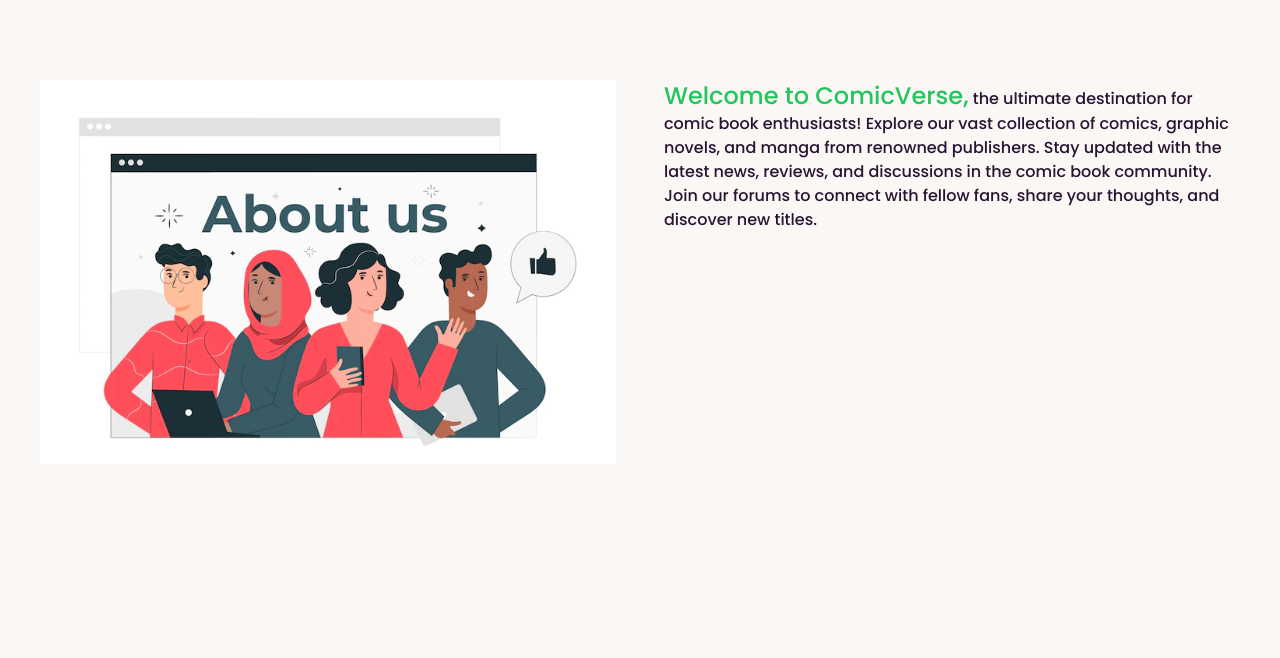
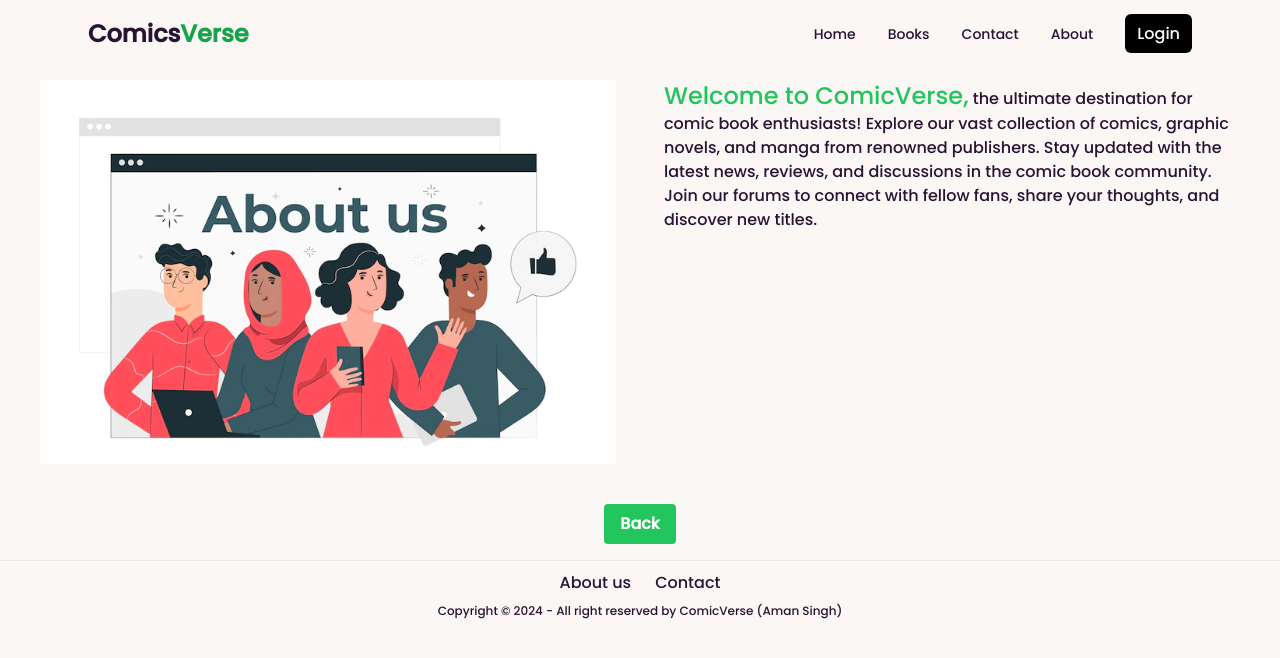
Before and after one commit to amansingh8299/comicsverse, a React (Vite) app in the folder frontend/: page /about in a window 1280 px wide. Shown: the top 658 px of the page. Built offline with nearby package versions, Linux system fonts and the light colour scheme.

Commit message:
minor changes

```diff
--- a/frontend/src/App.jsx
+++ b/frontend/src/App.jsx
@@ -7,6 +7,7 @@ import { Toaster } from "react-hot-toast";
 import { useAuth } from "./context/AuthProvider";
 import Contact from "./components/Contact";
 import AboutUs from "./components/About";
+import Login from "./components/Login";
 
 function App() {
   const [authUser, setAuthUser] = useAuth();
@@ -22,6 +23,7 @@ function App() {
                           authUser ? <Courses /> : <Navigate to="/signup" />
                       }
                   />
+                  <Route path="/login" element={<Login />} />
                   <Route path="/signup" element={<Signup />} />
                   <Route path="/contact" element={<Contact />} />
                   <Route path="/about" element={<AboutUs />} />
--- a/frontend/src/components/About.jsx
+++ b/frontend/src/components/About.jsx
@@ -1,7 +1,11 @@
 import React from "react";
-
+import { Link } from "react-router-dom";
+import Navbar from "./Navbar";
+import Footer from "./Footer";
 const AboutUs = () => {
     return (
+        <>
+        <Navbar />
         <div className="container mx-auto p-4 mt-10">
             <div className="flex flex-wrap justify-center">
                 <div className="w-full md:w-1/2 xl:w-1/2 p-6">
@@ -18,16 +22,23 @@ const AboutUs = () => {
                         </span>{" "}
                         the ultimate destination for comic book enthusiasts!
                         Explore our vast collection of comics, graphic novels,
-                        and manga from renowned publishers.
-                            Stay updated with the latest news, reviews, and
-                            discussions
-                        in the comic book community. Join our forums to connect
-                        with fellow fans, share your thoughts, and discover new
-                        titles.
+                        and manga from renowned publishers. Stay updated with
+                        the latest news, reviews, and discussions in the comic
+                        book community. Join our forums to connect with fellow
+                        fans, share your thoughts, and discover new titles.
                     </p>
                 </div>
             </div>
+            <div className="flex justify-center mt-4">
+                <Link to="/">
+                    <button className="bg-green-500 hover:bg-pink-700 text-white font-bold py-2 px-4 rounded">
+                        Back
+                    </button>
+                </Link>
+            </div>
         </div>
+        <Footer/>
+        </>
     );
 };
 
--- a/frontend/src/components/Contact.jsx
+++ b/frontend/src/components/Contact.jsx
@@ -1,7 +1,8 @@
 import React, { useState } from "react";
 import axios from "axios";
 import { Link } from "react-router-dom";
-
+import Navbar from "./Navbar";
+import Footer from "./Footer";
 function Contact() {
     const [name, setName] = useState("");
     const [email, setEmail] = useState("");
@@ -27,6 +28,7 @@ function Contact() {
 
     return (
         <>
+        <Navbar/>
             <div className="max-w-screen-2xl container mx-auto md:px-20 px-4">
                 <div className="mt-16 items-center justify-center text-center">
                     <h1 className="text-2xl  md:text-4xl">
@@ -88,6 +90,7 @@ function Contact() {
                     </form>
                 </div>
             </div>
+            <Footer/>
         </>
     );
 }
--- a/frontend/src/components/Footer.jsx
+++ b/frontend/src/components/Footer.jsx
@@ -4,50 +4,23 @@ function Footer() {
   return (
       <div>
           <hr />
-      <footer className="footer footer-center p-10 text-base-content rounded dark:bg-slate-900 dark:text-white">
-        <nav className="grid grid-flow-col gap-4">
-          <a className="link link-hover">About us</a>
-          <a className="link link-hover">Contact</a>
+          <footer
+              style={{ padding: "2px" }}
+              className="flex m-2 gap-2 flex-col justify-center items-center p-10 text-base-content rounded "
+          >
+              <nav className="flex items-center justify-center gap-6">
+                  <a className="link link-hover" href="/about">
+                      About us
+                  </a>
+                  <a className="link link-hover" href="/contact">
+                      Contact
+                  </a>
               </nav>
-        {/* <nav>
-          <div className="grid grid-flow-col gap-4">
-            <a>
-              <svg
-                xmlns="http://www.w3.org/2000/svg"
-                width="24"
-                height="24"
-                viewBox="0 0 24 24"
-                className="fill-current"
-              >
-                <path d="M24 4.557c-.883.392-1.832.656-2.828.775 1.017-.609 1.798-1.574 2.165-2.724-.951.564-2.005.974-3.127 1.195-.897-.957-2.178-1.555-3.594-1.555-3.179 0-5.515 2.966-4.797 6.045-4.091-.205-7.719-2.165-10.148-5.144-1.29 2.213-.669 5.108 1.523 6.574-.806-.026-1.566-.247-2.229-.616-.054 2.281 1.581 4.415 3.949 4.89-.693.188-1.452.232-2.224.084.626 1.956 2.444 3.379 4.6 3.419-2.07 1.623-4.678 2.348-7.29 2.04 2.179 1.397 4.768 2.212 7.548 2.212 9.142 0 14.307-7.721 13.995-14.646.962-.695 1.797-1.562 2.457-2.549z"></path>
-              </svg>
-            </a>
-            <a>
-              <svg
-                xmlns="http://www.w3.org/2000/svg"
-                width="24"
-                height="24"
-                viewBox="0 0 24 24"
-                className="fill-current"
-              >
-                <path d="M19.615 3.184c-3.604-.246-11.631-.245-15.23 0-3.897.266-4.356 2.62-4.385 8.816.029 6.185.484 8.549 4.385 8.816 3.6.245 11.626.246 15.23 0 3.897-.266 4.356-2.62 4.385-8.816-.029-6.185-.484-8.549-4.385-8.816zm-10.615 12.816v-8l8 3.993-8 4.007z"></path>
-              </svg>
-            </a>
-            <a>
-              <svg
-                xmlns="http://www.w3.org/2000/svg"
-                width="24"
-                height="24"
-                viewBox="0 0 24 24"
-                className="fill-current"
-              >
-                <path d="M9 8h-3v4h3v12h5v-12h3.642l.358-4h-4v-1.667c0-.955.192-1.333 1.115-1.333h2.885v-5h-3.808c-3.596 0-5.192 1.583-5.192 4.615v3.385z"></path>
-              </svg>
-            </a>
-          </div>
-        </nav> */}
               <aside>
-          <p>Copyright © 2024 - All right reserved by ComicVerse Industries Ltd</p>
+                  <p className="text-xs">
+                      Copyright © 2024 - All right reserved by ComicVerse (Aman
+                      Singh)
+                  </p>
               </aside>
           </footer>
       </div>
--- a/frontend/src/components/Login.jsx
+++ b/frontend/src/components/Login.jsx
@@ -24,7 +24,10 @@ function Login() {
                     document.getElementById("my_modal_3").close();
                     setTimeout(() => {
                         window.location.reload();
-            localStorage.setItem("Users", JSON.stringify(res.data.user));
+                        localStorage.setItem(
+                            "Users",
+                            JSON.stringify(res.data.user)
+                        );
                     }, 1000);
                 }
             })
@@ -45,7 +48,9 @@ function Login() {
                         <Link
                             to="/"
                             className="btn btn-sm btn-circle btn-ghost absolute right-2 top-2"
-              onClick={() => document.getElementById("my_modal_3").close()}
+                            onClick={() =>
+                                document.getElementById("my_modal_3").close()
+                            }
                         >
                             ✕
                         </Link>
@@ -58,7 +63,7 @@ function Login() {
                             <input
                                 type="email"
                                 placeholder="Enter your email"
-                className="w-80 px-3 py-1 border rounded-md outline-none"
+                                className="w-80 px-3 py-1 border border-gray-300 rounded-md"
                                 {...register("email", { required: true })}
                             />
                             <br />
--- a/frontend/src/components/Signup.jsx
+++ b/frontend/src/components/Signup.jsx
@@ -59,7 +59,9 @@ function Signup() {
                                     type="text"
                                     placeholder="Enter your fullname"
                                     className="w-80 px-3 py-1 border rounded-md outline-none"
-                  {...register("fullname", { required: true })}
+                                    {...register("fullname", {
+                                        required: true,
+                                    })}
                                 />
                                 <br />
                                 {errors.fullname && (
@@ -93,7 +95,9 @@ function Signup() {
                                     type="text"
                                     placeholder="Enter your password"
                                     className="w-80 px-3 py-1 border rounded-md outline-none"
-                  {...register("password", { required: true })}
+                                    {...register("password", {
+                                        required: true,
+                                    })}
                                 />
                                 <br />
                                 {errors.password && (
@@ -107,17 +111,9 @@ function Signup() {
                                 <button className="bg-green-500 text-white rounded-md px-3 py-1 hover:bg-pink-700 duration-200">
                                     Signup
                                 </button>
+
                                 <p className="text-xl">
-                  Have account?{" "}
-                  <button
-                    className="underline text-blue-500 cursor-pointer"
-                    onClick={() =>
-                      document.getElementById("my_modal_3").showModal()
-                    }
-                  >
-                    Login
-                  </button>{" "}
-                  <Login />
+                                    Have account? Go on Login...
                                 </p>
                             </div>
                         </form>
```
Also changed, not shown: frontend/src/components/Banner.jsx (+18 -4 lines), frontend/src/components/Navbar.jsx (+6 -4 lines), 1 other file (tests, documents, lock files or other folders). Lines whose indentation alone changed are shown as unchanged.
